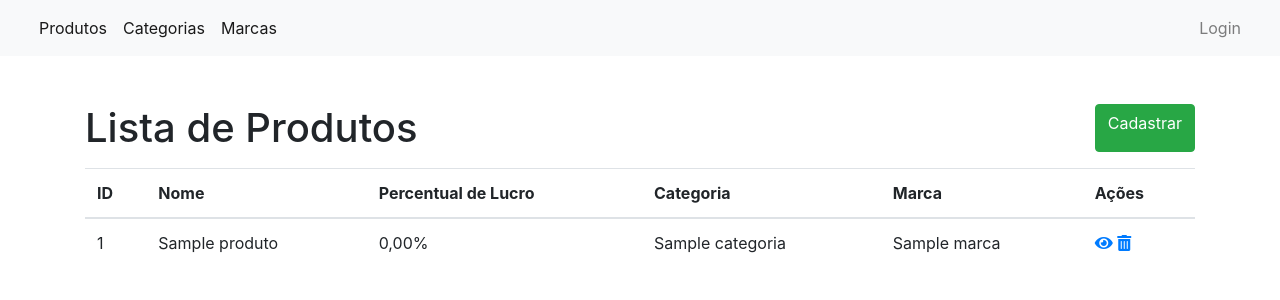
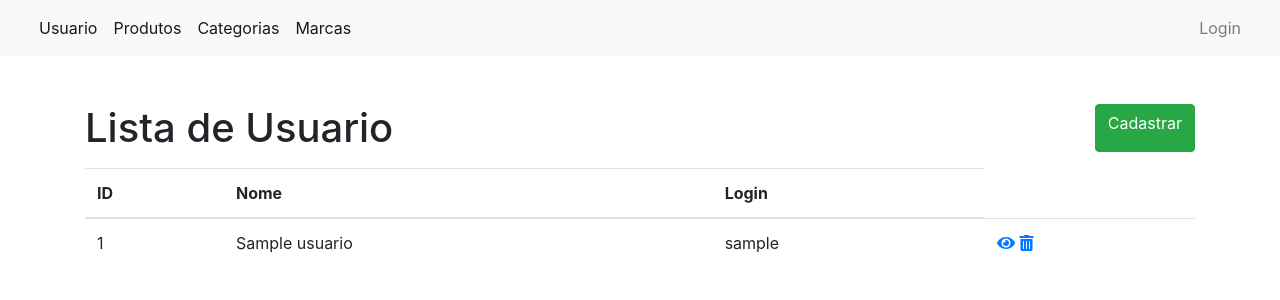
Before and after one commit to paulopachecocel/pw2_2023, a PHP site: page /?pg=usuario in a window 1280 px wide. Shown: the top 300 px of the page. Run offline with PHP 8.4, Linux system fonts and the light colour scheme; tables that the repository leaves empty or names only in its code hold one stand-in row (values such as "Sample post"); some libraries are stand-ins or nearby versions.

```diff
--- a/components/navbar.php
+++ b/components/navbar.php
@@ -2,6 +2,11 @@
     <nav class="navbar navbar-expand-lg navbar-light bg-light">
 		<div class="container-fluid">
 			<div class="collapse navbar-collapse" id="navbarNav">
+				<ul class="navbar-nav me-auto mb-2 mb-lg-0">
+					<li class="nav-item">
+						<a class="nav-link active" aria-current="page" href="?pg=usuario">Usuario</a>
+					</li>
+				</ul>
 				<ul class="navbar-nav me-auto mb-2 mb-lg-0">
 					<li class="nav-item">
 						<a class="nav-link active" aria-current="page" href="?pg=produtos">Produtos</a>
--- a/controllers/UsuarioController.php
+++ b/controllers/UsuarioController.php
@@ -1,5 +1,8 @@
 <?php
-require_once "\models\Usuario.php";
+require_once "models/Conexao.php";
+require_once "models/Usuario.php";
+
+
 class UsuarioController
 {
     public function login($login, $senha)
@@ -13,17 +16,94 @@ class UsuarioController
     }
     public function findAll()
     {
+        $conexao = Conexao::getInstance();
+
+        $stmt = $conexao->prepare("SELECT * FROM usuario");
+
+        $stmt->execute();
+        $usuarios = array();
+
+        while ($usuario = $stmt->fetch(PDO::FETCH_ASSOC)) {
+            $usuarios[] = new Usuario($usuario["id"], $usuario["nome"], $usuario["login"]);
+        }
+
+        return $usuarios;
     }
     public function save(Usuario $usuario)
     {
+        $conexao = Conexao::getInstance();
+
+        $stmt = $conexao->prepare("INSERT INTO usuario (nome, login, senha) VALUES (:nome, :login, :senha) ");
+
+        $stmt->bindParam(":nome", $usuario->getNome());
+        $stmt->bindParam(":login", $usuario->getLogin());
+        $stmt->bindParam(":senha", $usuario->getSenha());
+
+        $stmt->execute();
+
+        $marca = $this->findById($conexao->lastInsertId());
+
+        return $usuario;
     }
     public function update(Usuario $usuario)
     {
+        try {
+            $conexao = Conexao::getInstance();
+
+            $stmt = $conexao->prepare("UPDATE usuario SET nome = :nome, login = :login, senha = :senha WHERE id = :id");
+
+            $stmt->bindParam(":senha", $usuario->getSenha());
+            $stmt->bindParam(":login", $usuario->getLogin());
+            $stmt->bindParam(":nome", $usuario->getNome());
+            $stmt->bindParam(":id", $usuario->getId());
+
+            $stmt->execute();
+
+            return $this->findById($usuario->getId());
+        } catch (PDOException $e) {
+            echo "Erro ao atualizar a usuario: " . $e->getMessage();
+        }
     }
-    public function delete(Usuario $usuario)
+    public function delete($id)
     {
+        try {
+            $conexao = Conexao::getInstance();
+
+            // Excluir o usuario
+            $stmtUsuario = $conexao->prepare("DELETE FROM usuario WHERE id = :id");
+            $stmtUsuario->bindParam(":id", $id);
+            $stmtUsuario->execute();
+
+            if ($stmtUsuario->rowCount() > 0) {
+                $_SESSION['mensagem'] = 'Usuario excluída com sucesso!';
+                return true;
+            } else {
+                $_SESSION['mensagem'] = 'O Usuario não foi encontrado.';
+                return false;
+            }
+        } catch (PDOException $e) {
+            $_SESSION['mensagem'] = 'Erro ao excluir o Usuario: ' . $e->getMessage();
+            return false;
+        }
     }
     public function findById($id)
     {
+        try {
+            $conexao = Conexao::getInstance();
+
+            $stmt = $conexao->prepare("SELECT * FROM usuario WHERE id = :id");
+
+            $stmt->bindParam(":id", $id);
+
+            $stmt->execute();
+
+            $resultado = $stmt->fetch(PDO::FETCH_ASSOC);
+
+            $usuario = new Usuario($resultado["id"], $resultado["nome"], $resultado["login"], $resultado["senha"]);
+
+            return $usuario;
+        } catch (PDOException $e) {
+            echo "Erro ao buscar a usuario: " . $e->getMessage();
+        }
     }
 }
--- a/models/Usuario.php
+++ b/models/Usuario.php
@@ -6,7 +6,7 @@ class Usuario {
     private $login;
     private $senha;
 
-    public function __construct($id, $nome, $login, $senha){
+    public function __construct($id, $nome, $login, $senha=null){
         $this->id = $id;
         $this->nome = $nome;
         $this->login = $login;
--- a/views/form_produto.php
+++ b/views/form_produto.php
@@ -19,7 +19,7 @@ if (
 	$categoriaController = new CategoriaController;
 	$categoria = $categoriaController->findById($_POST["categoria"]);
 
-	// Recuperando a Categoria
+	// Recuperando a Marca
 	$marcaController = new MarcaController;
 	$marca = $marcaController->findById($_POST["marca"]);
 
--- /dev/null
+++ b/views/usuario.php
@@ -0,0 +1,47 @@
+<?php
+require_once "controllers/UsuarioController.php";
+
+$controller = new UsuarioController();
+$usuarios = $controller->findAll();
+//var_dump($usuarios);
+// Verificar se existe uma mensagem definida na sessão
+if (isset($_SESSION['mensagem'])) {
+    echo "<script>alert('" . $_SESSION['mensagem'] . "')</script>";
+    unset($_SESSION['mensagem']); // Limpar a variável de sessão após exibir o alerta
+}
+?>
+
+<div class="container mt-5">
+    <div class="row">
+        <div class="col">
+            <div class="d-flex justify-content-between mb-3">
+                <h1 class="text-center mb-0">Lista de Usuario</h1>
+                <a href="?pg=form_usuario" class="btn btn-success" role="button">Cadastrar</a>
+            </div>
+            <table class="table">
+                <thead>
+                    <tr>
+                        <th>ID</th>
+                        <th>Nome</th>
+                        <th>Login</th>
+                    </tr>
+                </thead>
+                <tbody>
+                    <?php foreach ($usuarios as $usuario) : ?>
+                        <tr>
+                            <td><?php echo htmlspecialchars($usuario->getId()); ?></td>
+                            <td><?php echo htmlspecialchars($usuario->getNome()); ?></td>
+                            <td><?php echo htmlspecialchars($usuario->getLogin()); ?></td>
+                            <td>
+                                <a class="" href="?pg=form_usuario&id=<?php echo $usuario->getId(); ?>">
+                                    <i class="fas fa-eye"></i></a>
+                                <a class="" href="?pg=delete_usuario&id=<?php echo $usuario->getId(); ?>" onclick="return confirm('Tem certeza que deseja excluir este usuario?')">
+                                    <i class="fas fa-trash-alt"></i></a>
+                            </td>
+                        </tr>
+                    <?php endforeach; ?>
+                </tbody>
+            </table>
+        </div>
+    </div>
+</div>
```
Also changed, not shown: views/delete_usuario.php (added, +10 -0 lines), views/form_usuario.php (added, +51 -0 lines).
